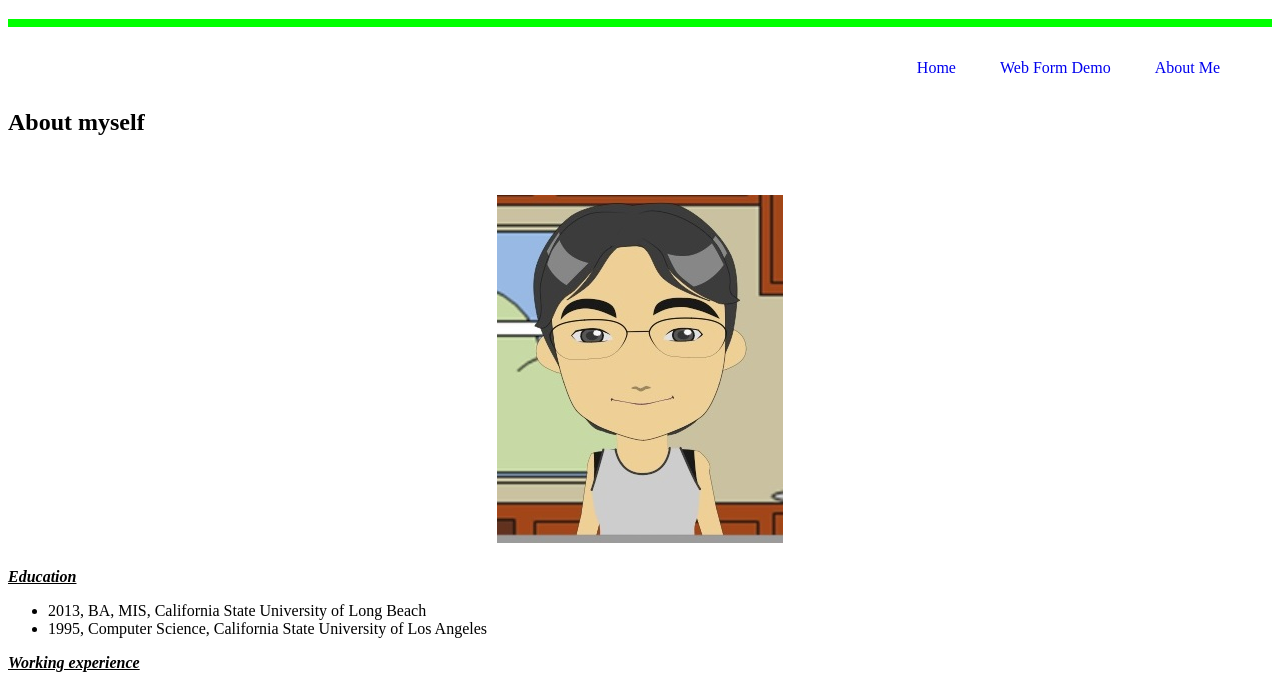
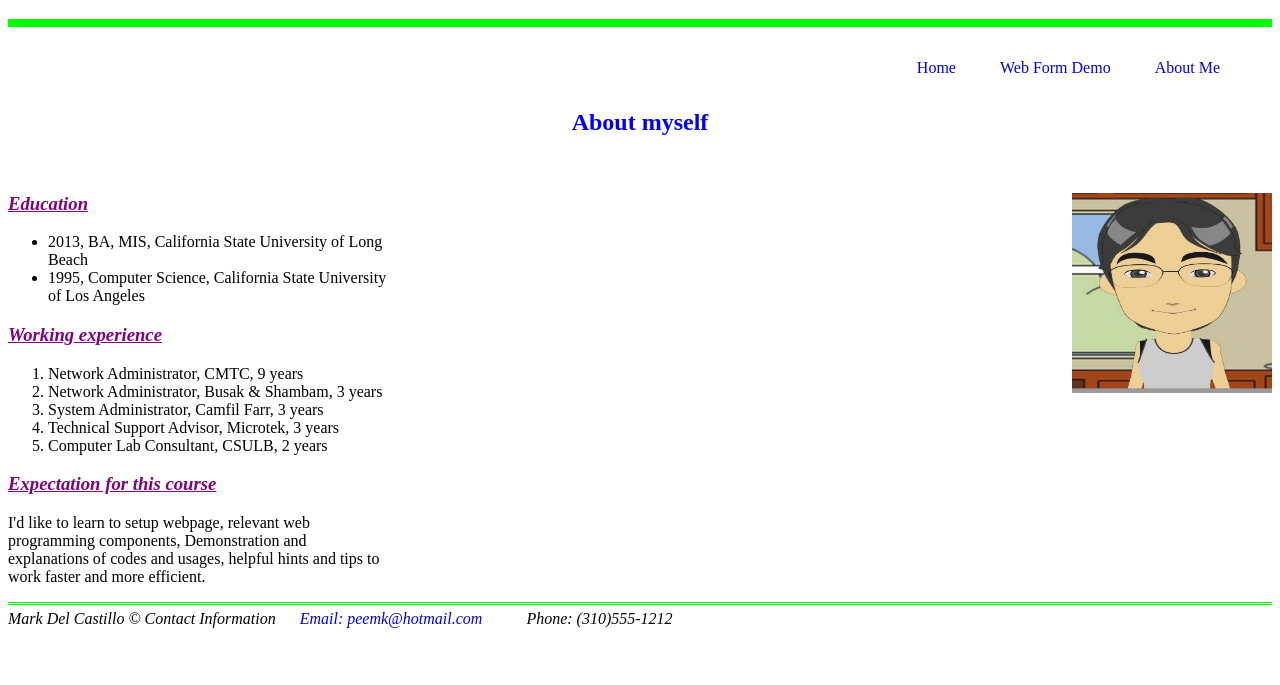
Before and after one commit to mdelcastillo/MDelcastilloIS445hw3, a plain HTML site: page AboutMe.html in a window 1280 px wide. Shown: the part 61-746 px from the top of the page. Drawn offline with Linux system fonts and the light colour scheme.

Commit message:
final CSS correction updated

```diff
--- a/AboutMe.html
+++ b/AboutMe.html
@@ -10,6 +10,8 @@
 
 </head>
 <body>
+
+
     <header>
         <h1>Del Castillo, Mark Homework 3</h1>
         <div class="hr"><hr /></div>
@@ -30,17 +32,19 @@
 
     <h2>About myself</h2>
     <br />
-    <h4>
+    <h3>
     <img src="images/self1.jpg" alt="Self Portrait" title="Mark Del Castillo"  />
-    </h4>
+    </h3>
 
-    <p><b><i><u>Education</u></i></b></p>
+
+    <div id="AboutMe">
+    <h3><b><i><u>Education</u></i></b></h3>
     <ul>
         <li>2013, BA, MIS, California State University of Long Beach</li>
         <li>1995, Computer Science, California State University of Los Angeles</li>
     </ul>
 
-    <p><b><i><u>Working experience</u></i></b></p>
+    <h3><b><i><u>Working experience</u></i></b></h3>
     <ol>
         <li>Network Administrator, CMTC, 9 years</li>
         <li>Network Administrator, Busak & Shambam, 3 years</li>
@@ -49,10 +53,10 @@
         <li>Computer Lab Consultant, CSULB, 2 years</li>
     </ol>
 
-    <p><b><i><u>Expectation for this course</u></i></b></p>
+    <h3><b><i><u>Expectation for this course</u></i></b></h3>
 
     <p>I'd like to learn to setup webpage, relevant web programming components, Demonstration and explanations of codes and usages, helpful hints and tips to work faster and more efficient.</p>
-
+    </div>
     <footer>
         <address>
         <a>Contact Information </a>
--- a/css/styles.css
+++ b/css/styles.css
@@ -2,6 +2,7 @@ canvas {
     width: 600px;
     margin-left: auto;
     margin-right: auto;
+    text-align: center;
 
 }
 nav {
@@ -27,10 +28,22 @@ h1 {
         text-align: center;
 
 }
+
+h2 {
+    text-align: center;
+    color: blue;
+}
+
+h3 {
+    text-align: center;
+    color: purple;
+}
+
 h4 {
             text-align: center;
 }
 p {
+
             text-align: left;
 }
 HR {
@@ -69,3 +82,25 @@ footer address:before {
         content: 'Mark Del Castillo \00A9';
 
     }
+
+form {
+    border: solid green;
+    border-style: outset;
+    padding: 10px;
+    margin-bottom: 20px;
+}
+
+img {
+    float: right;
+    width: 200px;
+    height: 200px;
+
+}
+
+#AboutMe {
+    width: 380px;
+}
+
+#AboutMe h3 {
+    text-align: left;
+}
```
